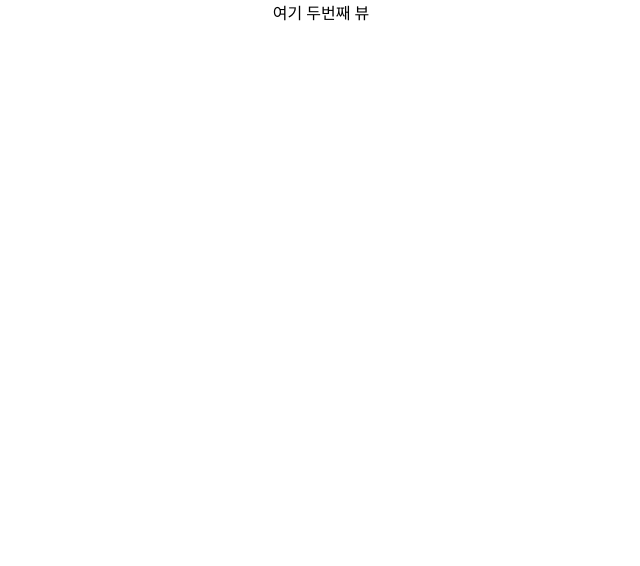
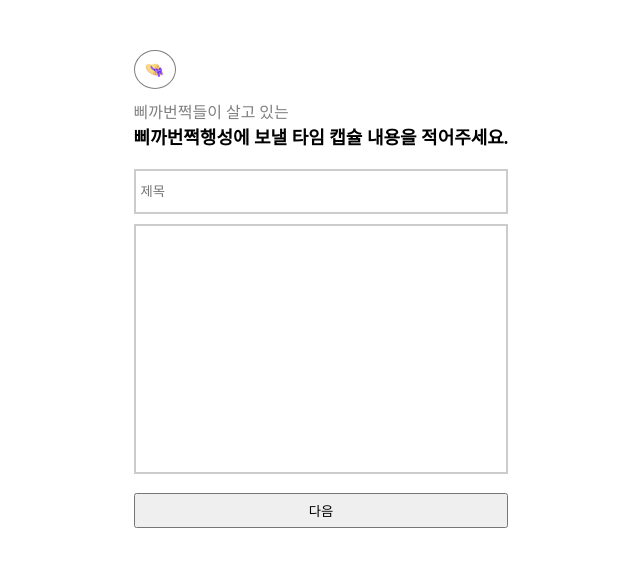
Before and after one commit to cottonsweet/Cosmic-Treasures, a React (Vite) app: page /templates/create/msg in a window 1280 px wide. Both pictures are taken after a click on the button "다음". Shown: the top 566 px of the page, without its empty margins (319-959 px from the left). Built offline with nearby package versions, Linux system fonts and the light colour scheme.

Commit message:
뷰단 2번 컴포넌트 디자인 기능 추가 및 props 함수 상향식 통신

```diff
--- /dev/null
+++ b/src/pages/View/ViewTwo.module.sass
@@ -0,0 +1,38 @@
+.view-two
+    padding: 60px
+
+    .view-two__header
+
+        .view-two__img
+            margin-bottom: 20px
+
+            .view-two__img-item
+                border: 1px solid grey
+                padding: 10px
+                box-sizing: border-box
+                border-radius: 100%
+
+        .view-two-planet__desc
+            color: grey
+        .view-two-planet__title
+            font-weight: bold
+            font-size: 18px
+
+    .view-two-form
+        width: 100%
+        margin-top: 20px
+
+        .view-two__textarea
+            width: 100%
+            height: 250px
+            padding: 5px
+            box-sizing: border-box
+            resize: none
+            border: 2px solid rgba(0,0,0,0.2)
+
+            &:focus
+                outline: none
+
+
+    .view-two__footer
+        margin-top: 15px
--- a/src/pages/View/ViewTwo.tsx
+++ b/src/pages/View/ViewTwo.tsx
@@ -1,15 +1,60 @@
+import React, {useState} from "react";
+
 // Type
 import { DummyType } from "../Card/PlanetData";
+
+// CSS
+import classes from "./ViewTwo.module.sass"
+
+// Components
+import Input from "../../components/layouts/Input/Input";
+import Button from "../../components/layouts/Button/Button";
+
 
 interface Props {
   onNext: () => void;
   onPrev: () => void;
+  handleGetPlanetData: (type:string, text:string) => void
   selectedPlanet: DummyType
 }
 
+
 const ViewTwo = (props: Props) => {
-  return <div>여기 두번째 뷰
-  </div>;
+
+  // 제목 함수
+  const handleChangeTitle = (e:React.ChangeEvent<HTMLInputElement>) => props.handleGetPlanetData("title", e.target.value)
+  // 내용 함수
+  const handleChangeDesc = (e:React.ChangeEvent<HTMLTextAreaElement>) => props.handleGetPlanetData("body", e.target.value)
+
+
+
+  return (
+  <div className={classes["view-two"]}>
+
+    <div className={classes["view-two__header"]}>
+
+      <div className={classes["view-two__img"]}>
+        <span className={classes["view-two__img-item"]}>{props.selectedPlanet.img}</span>
+      </div>
+
+      <div className={classes["view-two-planet__desc"]}>{props.selectedPlanet.desc}</div>
+      <div className={classes["view-two-planet__title"]}>{props.selectedPlanet.title}에 보낼 타임 캡슐 내용을 적어주세요.</div>
+    </div>
+
+    <div className={classes["view-two-form"]}>
+      <div>
+        <Input type="text" className="view-two__input" placeholder="제목" onChange={handleChangeTitle} />
+      </div>
+
+      <div>
+        <textarea className={classes["view-two__textarea"]}  onChange={handleChangeDesc}/>
+      </div>
+    </div>
+
+    <div className={classes["view-two__footer"]}>
+      <Button title="다음" className="view-two_next--btn" onClick={props.onNext} />
+    </div>
+  </div>)
 };
 
 export default ViewTwo;
```
